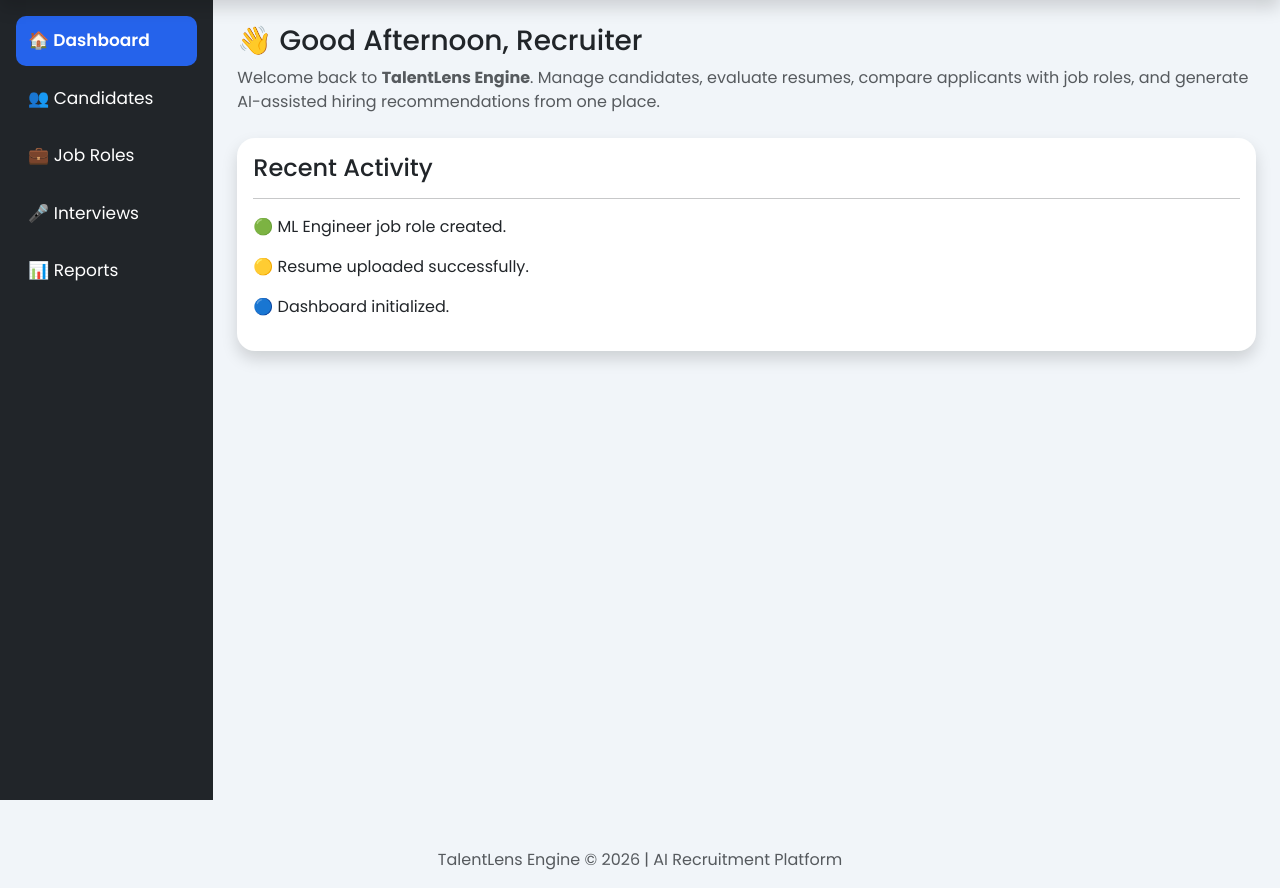
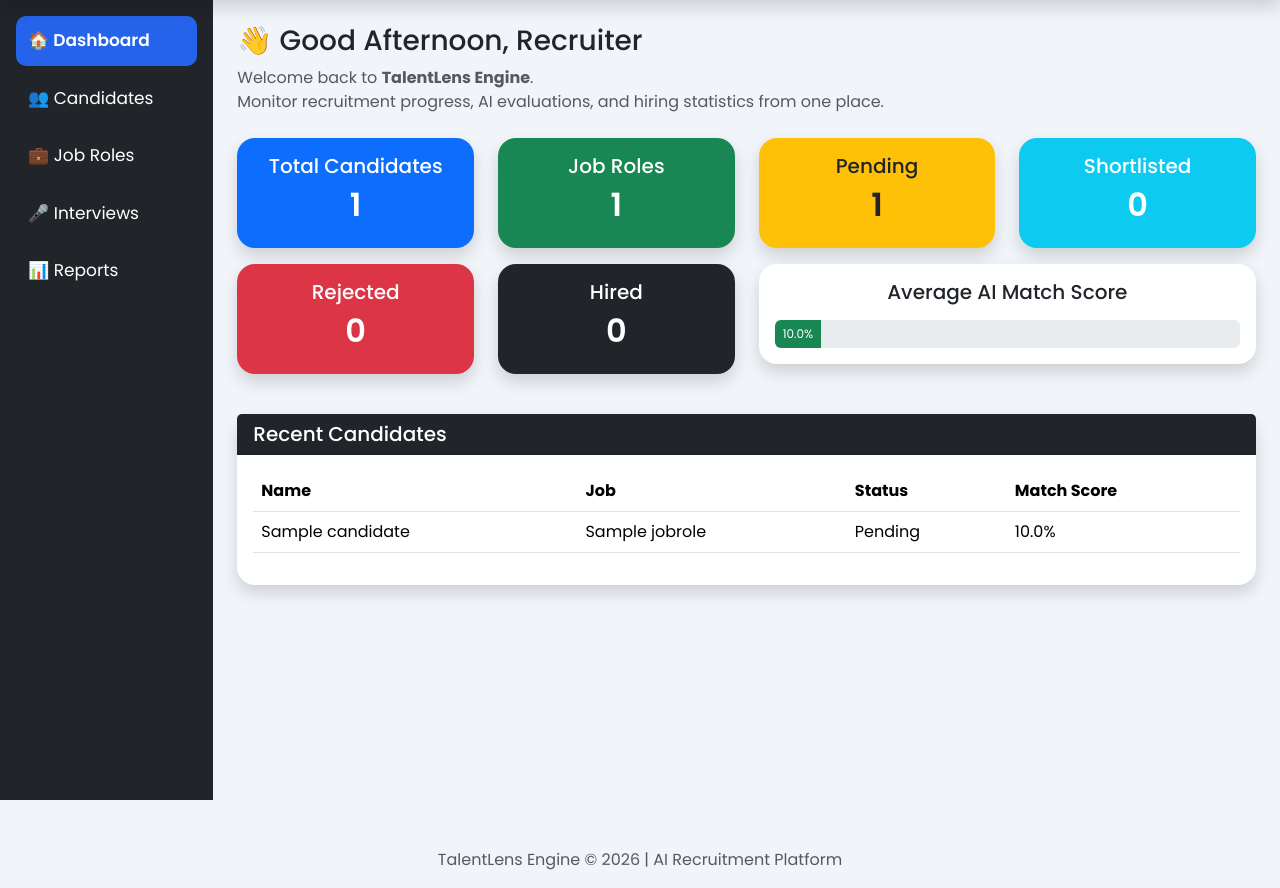
Before and after one commit to Anit-K-T/TalentLens-Engine, a Django app: page / in a window 1280 px wide. Shown: the part 70-958 px from the top of the page. Run offline with Django 5.2, Linux system fonts and the light colour scheme; tables that the repository leaves empty hold one stand-in row (values such as "Sample post"); some libraries are stand-ins or nearby versions.

Commit message:
Implement dynamic recruiter dashboard analytics

```diff
--- a/dashboard/views.py
+++ b/dashboard/views.py
@@ -1,4 +1,52 @@
 from django.shortcuts import render
+from candidates.models import Candidate
+from jobs.models import JobRole
+
 
 def home(request):
-    return render(request, "dashboard.html")
+
+    total_candidates = Candidate.objects.count()
+
+    total_jobs = JobRole.objects.count()
+
+    shortlisted = Candidate.objects.filter(
+        status="Shortlisted"
+    ).count()
+
+    rejected = Candidate.objects.filter(
+        status="Rejected"
+    ).count()
+
+    pending = Candidate.objects.filter(
+        status="Pending"
+    ).count()
+
+    hired = Candidate.objects.filter(
+        status="Hired"
+    ).count()
+
+    average_match = Candidate.objects.all()
+
+    if average_match.exists():
+        avg_score = round(
+            sum(c.match_score for c in average_match)
+            / average_match.count(),
+            1,
+        )
+    else:
+        avg_score = 0
+
+    recent_candidates = Candidate.objects.order_by("-uploaded_at")[:5]
+
+    context = {
+        "total_candidates": total_candidates,
+        "total_jobs": total_jobs,
+        "shortlisted": shortlisted,
+        "rejected": rejected,
+        "pending": pending,
+        "hired": hired,
+        "avg_score": avg_score,
+        "recent_candidates": recent_candidates,
+    }
+
+    return render(request, "dashboard.html", context)
--- a/templates/dashboard.html
+++ b/templates/dashboard.html
@@ -7,25 +7,156 @@
 <h3>👋 Good Afternoon, Recruiter</h3>
 
 <p class="text-muted">
-Welcome back to <strong>TalentLens Engine</strong>.
+Welcome back to <strong>TalentLens Engine</strong>.<br>
+Monitor recruitment progress, AI evaluations, and hiring statistics from one place.
+</p>
 
-Manage candidates, evaluate resumes, compare applicants with job roles,
-and generate AI-assisted hiring recommendations from one place.
-</p>
+<!-- Statistics Cards -->
+
+<div class="row mt-4">
+
+    <div class="col-md-3 mb-3">
+        <div class="card shadow border-0 bg-primary text-white">
+            <div class="card-body text-center">
+                <h5>Total Candidates</h5>
+                <h2>{{ total_candidates }}</h2>
+            </div>
+        </div>
+    </div>
+
+    <div class="col-md-3 mb-3">
+        <div class="card shadow border-0 bg-success text-white">
+            <div class="card-body text-center">
+                <h5>Job Roles</h5>
+                <h2>{{ total_jobs }}</h2>
+            </div>
+        </div>
+    </div>
+
+    <div class="col-md-3 mb-3">
+        <div class="card shadow border-0 bg-warning text-dark">
+            <div class="card-body text-center">
+                <h5>Pending</h5>
+                <h2>{{ pending }}</h2>
+            </div>
+        </div>
+    </div>
+
+    <div class="col-md-3 mb-3">
+        <div class="card shadow border-0 bg-info text-white">
+            <div class="card-body text-center">
+                <h5>Shortlisted</h5>
+                <h2>{{ shortlisted }}</h2>
+            </div>
+        </div>
+    </div>
+
+</div>
+
+<div class="row">
+
+    <div class="col-md-3 mb-3">
+        <div class="card shadow border-0 bg-danger text-white">
+            <div class="card-body text-center">
+                <h5>Rejected</h5>
+                <h2>{{ rejected }}</h2>
+            </div>
+        </div>
+    </div>
+
+    <div class="col-md-3 mb-3">
+        <div class="card shadow border-0 bg-dark text-white">
+            <div class="card-body text-center">
+                <h5>Hired</h5>
+                <h2>{{ hired }}</h2>
+            </div>
+        </div>
+    </div>
+
+    <div class="col-md-6 mb-3">
+        <div class="card shadow border-0">
+            <div class="card-body text-center">
+
+                <h5>Average AI Match Score</h5>
+
+                <div class="progress mt-3" style="height:28px;">
+
+                    <div class="progress-bar bg-success"
+                         style="width: {{ avg_score }}%;">
+
+                        {{ avg_score }}%
+
+                    </div>
+
+                </div>
+
+            </div>
+        </div>
+    </div>
+
+</div>
+
+<!-- Recent Candidates -->
+
 <div class="card shadow border-0 mt-4">
+
+    <div class="card-header bg-dark text-white">
+        <h5 class="mb-0">Recent Candidates</h5>
+    </div>
+
     <div class="card-body">
 
-        <h4>Recent Activity</h4>
+        <table class="table table-hover">
 
-        <hr>
+            <thead>
 
-        <p>🟢 ML Engineer job role created.</p>
+                <tr>
 
-        <p>🟡 Resume uploaded successfully.</p>
+                    <th>Name</th>
+                    <th>Job</th>
+                    <th>Status</th>
+                    <th>Match Score</th>
 
-        <p>🔵 Dashboard initialized.</p>
+                </tr>
+
+            </thead>
+
+            <tbody>
+
+                {% for candidate in recent_candidates %}
+
+                <tr>
+
+                    <td>{{ candidate.name }}</td>
+
+                    <td>{{ candidate.applied_job }}</td>
+
+                    <td>{{ candidate.status }}</td>
+
+                    <td>{{ candidate.match_score }}%</td>
+
+                </tr>
+
+                {% empty %}
+
+                <tr>
+
+                    <td colspan="4" class="text-center">
+
+                        No candidates yet.
+
+                    </td>
+
+                </tr>
+
+                {% endfor %}
+
+            </tbody>
+
+        </table>
 
     </div>
+
 </div>
 
 {% endblock %}
```
Also changed, not shown: ai_engine/matcher.py (+9 -4 lines), candidates/views.py (+15 -6 lines), templates/candidates/candidate_detail.html (+36 -4 lines).
